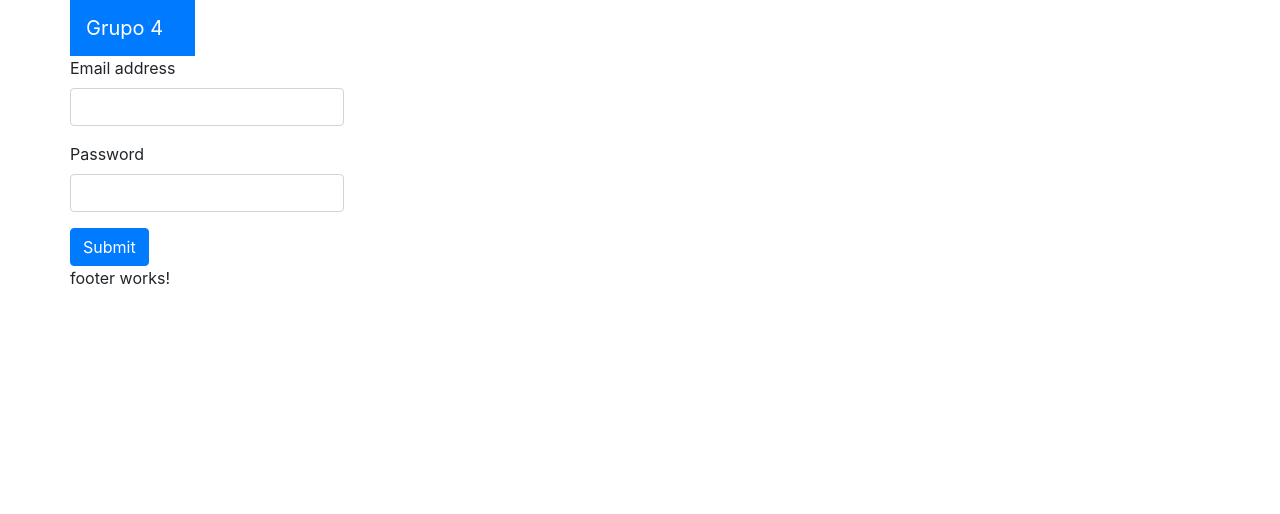
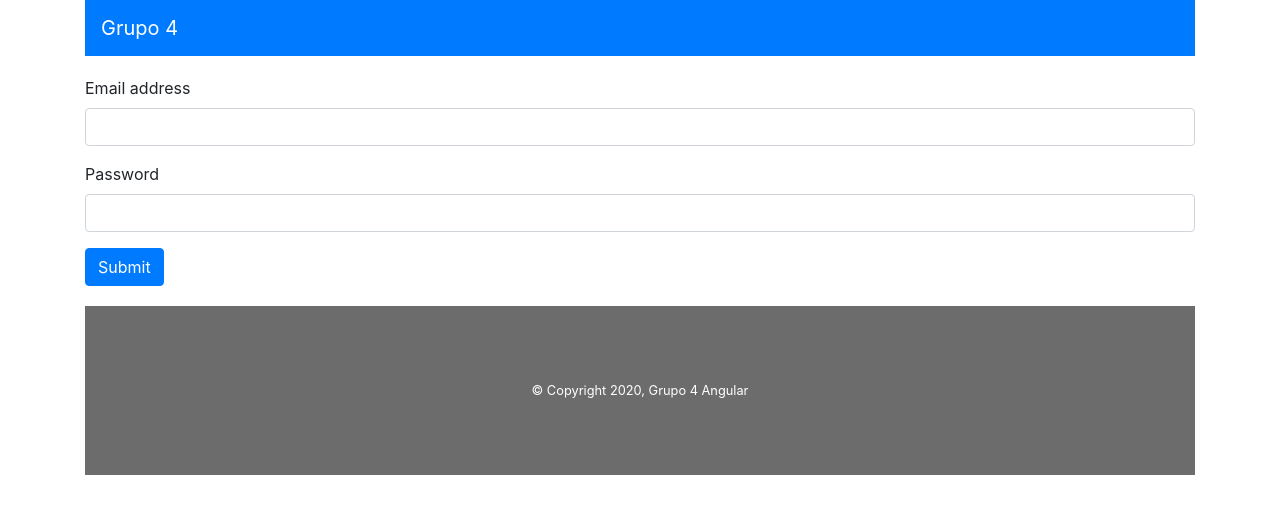
Before and after one commit to jmgvar/grupo4, an Angular app: page / in a window 1280 px wide. Shown: the top 514 px of the page. Built offline with nearby package versions, Linux system fonts and the light colour scheme.

Commit message:
Header, footer and home design updated

```diff
--- a/src/app/app.component.css
+++ b/src/app/app.component.css
@@ -0,0 +1,12 @@
+.customContent {
+    margin-top: 200px;
+    margin-bottom: 200px;
+}
+
+.customRow {
+    display: contents;
+    -ms-flex-wrap: wrap;
+    flex-wrap: wrap;
+    margin-right: -15px;
+    margin-left: -15px;
+}
--- a/src/app/app.component.html
+++ b/src/app/app.component.html
@@ -1,11 +1,11 @@
 <div class="container">
-  <div class="row">
+  <div class="customRow">
     <app-header></app-header>
   </div>
-  <div class="row">
+  <div class="customRow customContent">
     <router-outlet></router-outlet>
   </div>
-  <div class="row">
+  <div class="customRow">
     <app-footer></app-footer>
   </div>
 </div>
--- a/src/app/components/footer/footer.component.css
+++ b/src/app/components/footer/footer.component.css
@@ -0,0 +1,8 @@
+.footerContainer {
+    display: flex;
+    justify-content: center;
+    padding-top: 75px;
+    padding-bottom: 75px;
+    background-color: rgba(0, 0, 0, 0.575);
+    color: white;
+}
--- a/src/app/components/footer/footer.component.html
+++ b/src/app/components/footer/footer.component.html
@@ -1 +1,3 @@
-<p>footer works!</p>
+<div class="footerContainer">
+    <small>&copy; Copyright 2020, Grupo 4 Angular</small>
+</div>
--- a/src/app/pages/home/home.component.html
+++ b/src/app/pages/home/home.component.html
@@ -1 +1 @@
-<p>home works!</p>
+<h2 style="margin-top: 50px; margin-bottom: 50px;">Welcome to Grupo 4 project!</h2>
--- a/src/app/pages/login/login.component.css
+++ b/src/app/pages/login/login.component.css
@@ -0,0 +1,4 @@
+.loginForm {
+    margin-top: 20px;
+    margin-bottom: 20px;
+}
--- a/src/app/pages/login/login.component.html
+++ b/src/app/pages/login/login.component.html
@@ -1,4 +1,4 @@
-<form #f="ngForm" (ngSubmit)="onSubmit(f.value)">
+<form class="loginForm" #f="ngForm" (ngSubmit)="onSubmit(f.value)">
     <div class="form-group">
       <label for="exampleInputEmail1">Email address</label>
       <input type="email" name="email" class="form-control" id="exampleInputEmail1" aria-describedby="emailHelp" ngModel>
```
